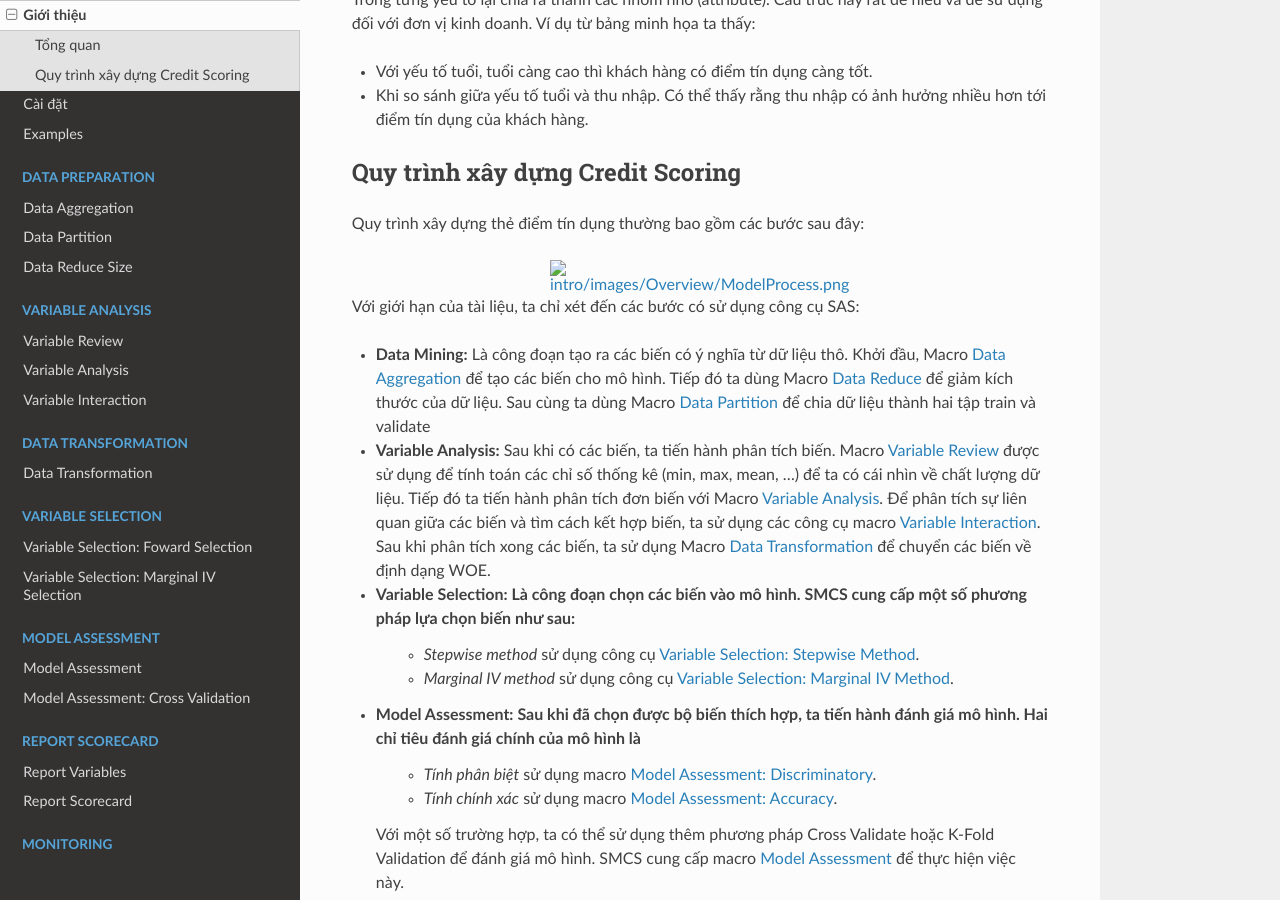
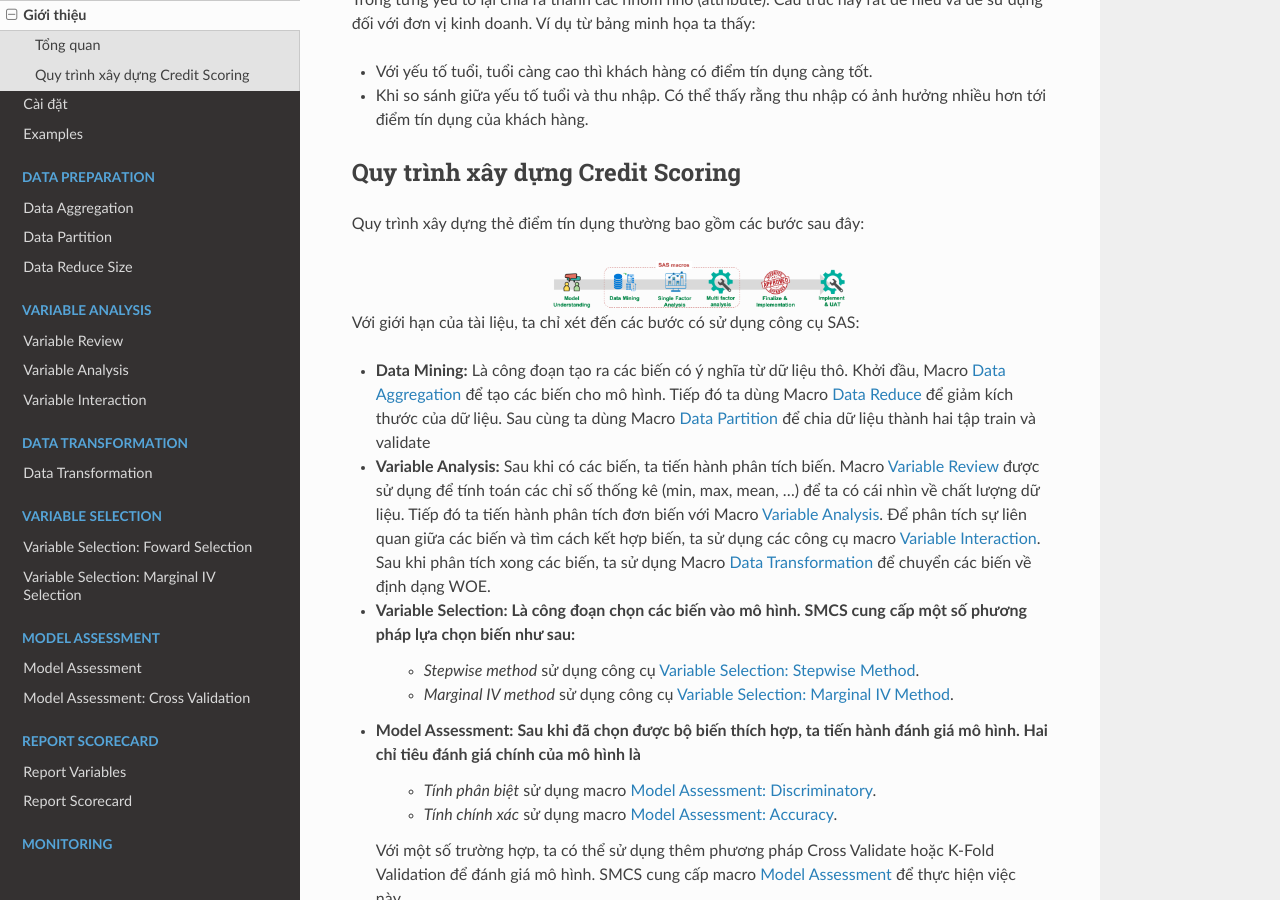
Before and after one commit to thanhtra254/SMCS, a Sphinx documentation site: the page built from docs/intro/overview.rst, in a window 1280 px wide and 900 px high, scrolled down 1156 px. Built offline with Sphinx 7.4.7 and the Read the Docs theme 2.0.0, drawn with Linux system fonts in a browser that asks for light colours; comment, search, counter and statistics services are not loaded.

Commit message:
Update overview.rst

```diff
--- a/docs/intro/overview.rst
+++ b/docs/intro/overview.rst
@@ -72,22 +72,27 @@ Quy trình xây dựng Credit Scoring
 
 Quy trình xây dựng thẻ điểm tín dụng thường bao gồm các bước sau đây:
 
-.. image:: ./images/Overview/ModelProcess.png
+.. image:: ./images/ModelProcess.png
    :align: center
    :width: 300
 
 Với giới hạn của tài liệu, ta chỉ xét đến các bước có sử dụng công cụ SAS:
 
 - **Data Mining:** Là công đoạn tạo ra các biến có ý nghĩa từ dữ liệu thô. Khởi đầu, Macro  `Data Aggregation <https://smcs.readthedocs.io/vi/latest/post/DataAggregation.html>`_ để tạo các biến cho mô hình. Tiếp đó ta dùng Macro `Data Reduce <https://smcs.readthedocs.io/vi/latest/post/DataReduceSize.html>`_ để giảm kích thước của dữ liệu. Sau cùng ta dùng Macro `Data Partition <https://smcs.readthedocs.io/vi/latest/post/DataPartition.html>`_ để chia dữ liệu thành hai tập train và validate
+
 - **Variable Analysis:** Sau khi có các biến, ta tiến hành phân tích biến. Macro `Variable Review <https://smcs.readthedocs.io/vi/latest/post/VariableReview.html>`_ được sử dụng để tính toán các chỉ số thống kê (min, max, mean, ...) để ta có cái nhìn về chất lượng dữ liệu. Tiếp đó ta tiến hành phân tích đơn biến với Macro `Variable Analysis <https://smcs.readthedocs.io/vi/latest/post/VariableAnalysis.html>`_. Để phân tích sự liên quan giữa các biến và tìm cách kết hợp biến, ta sử dụng các công cụ macro `Variable Interaction <https://smcs.readthedocs.io/vi/latest/post/VariableInteaction.html>`_. Sau khi phân tích xong các biến, ta sử dụng Macro `Data Transformation <https://smcs.readthedocs.io/vi/latest/post/DataTransformartion.html>`_ để chuyển các biến về định dạng WOE.
+
 - **Variable Selection:** Là công đoạn chọn các biến vào mô hình. SMCS cung cấp một số phương pháp lựa chọn biến như sau:
    - *Stepwise method* sử dụng công cụ `Variable Selection: Stepwise Method <https://smcs.readthedocs.io/vi/latest/post/SelectFoward.html>`_.
    - *Marginal IV method* sử dụng công cụ `Variable Selection: Marginal IV Method <https://smcs.readthedocs.io/vi/latest/post/SelectMarIV.html>`_.
+
 - **Model Assessment:** Sau khi đã chọn được bộ biến thích hợp, ta tiến hành đánh giá mô hình. Hai chỉ tiêu đánh giá chính của mô hình là
    - *Tính phân biệt* sử dụng macro `Model Assessment: Discriminatory <https://smcs.readthedocs.io/vi/latest/post/ModelAssess.html>`_.
    - *Tính chính xác* sử dụng macro `Model Assessment: Accuracy <https://smcs.readthedocs.io/vi/latest/post/ModelAssess.html>`_.
   Với một số trường hợp, ta có thể sử dụng thêm phương pháp Cross Validate hoặc K-Fold Validation để đánh giá mô hình. SMCS cung cấp macro `Model Assessment <https://smcs.readthedocs.io/vi/latest/post/ModelCrossValidation.html>`_ để thực hiện việc này.
+
 - **Reporting:** Sau khi có được mô hình cuối cùng, ta trình bày kết quả của mô hình. Macro `Report Variables <https://smcs.readthedocs.io/vi/latest/post/ReportVariable.html>`_ sẽ trình bày các biến và cách nhóm. Macro `Report Scorecard <https://smcs.readthedocs.io/vi/latest/post/ReportScorecard.html>`_ sẽ trình bày kết của của mô hình dưới dạng Scorecard.
+
 - **Monitoring:** Mô hình sau khi triển khai sẽ được hậu kiểm định kỳ. Các nội dung chính bao gồm:
    - Tính ổn định của mô hình bằng cách sử dụng macro `Monitoring Report Stability <https://smcs.readthedocs.io/vi/latest/post/MoniStability.html>`_.
    - Tính phân biệt của mô hình bằng cách sử dụng macro `Monitoring Report Discriminatory <https://smcs.readthedocs.io/vi/latest/post/MoniDiscriminatory.html>`_.
```
